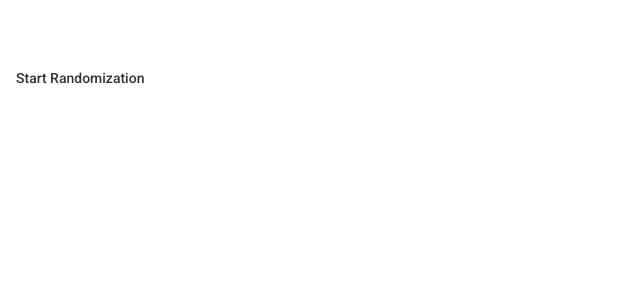
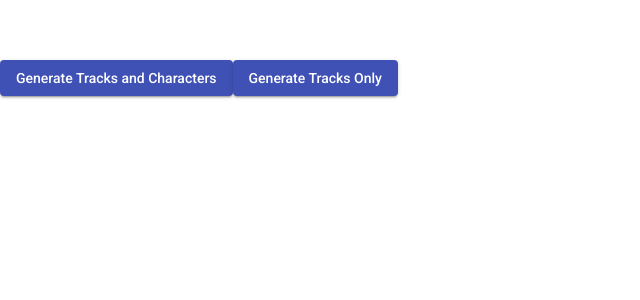
Before and after one commit to Logan-Coats/MkwRando, an Angular app: page / in a window 1280 px wide. Shown: the top 300 px of the page, without its empty margins (0-640 px from the left). Built offline with nearby package versions, Linux system fonts and the light colour scheme.

Commit message:
new component for generating tracks only

```diff
--- a/src/app/app-routing.module.ts
+++ b/src/app/app-routing.module.ts
@@ -2,6 +2,7 @@ import { NgModule } from '@angular/core';
 import { RouterModule, Routes } from '@angular/router';
 import { RandoComponent } from './rando/rando.component';
 import { StartComponent } from './start/start.component';
+import { TracksComponent } from './tracks/tracks.component';
 
 const routes: Routes = [
   {
@@ -11,6 +12,10 @@ const routes: Routes = [
   {
     path: 'rando',
     component:RandoComponent
+  },
+  {
+    path: 'rando-tracks',
+    component:TracksComponent
   }
 ];
 
--- a/src/app/app.module.ts
+++ b/src/app/app.module.ts
@@ -8,11 +8,13 @@ import { RandoComponent } from './rando/rando.component';
 import { MatFormFieldModule } from '@angular/material/form-field';
 import { MatSelectModule } from '@angular/material/select';
 import { MatButtonModule } from '@angular/material/button';
+import { TracksComponent } from './tracks/tracks.component';
 @NgModule({
   declarations: [
     AppComponent,
     StartComponent,
-    RandoComponent
+    RandoComponent,
+    TracksComponent
   ],
   imports: [
     BrowserModule,
--- a/src/app/start/start.component.html
+++ b/src/app/start/start.component.html
@@ -1,2 +1,3 @@
 
-<button mat-button class="m-2" style="margin-top:60px" (click)="toRando()">Start Randomization</button>
+<button mat-raised-button color="primary" class="m-2" style="margin-top:60px" (click)="toRando()">Generate Tracks and Characters</button>
+<button mat-raised-button color="primary" class="m-2" style="margin-top:60px" (click)="toTracksOnly()"> Generate Tracks Only</button>
--- a/src/app/start/start.component.ts
+++ b/src/app/start/start.component.ts
@@ -16,4 +16,8 @@ export class StartComponent implements OnInit {
   toRando(){
     this.router.navigate(['rando'])
   }
+
+  toTracksOnly(){
+    this.router.navigate(['rando-tracks'])
+  }
 }
--- /dev/null
+++ b/src/app/tracks/tracks.component.html
@@ -0,0 +1 @@
+<p>tracks works!</p>
--- /dev/null
+++ b/src/app/tracks/tracks.component.ts
@@ -0,0 +1,15 @@
+import { Component, OnInit } from '@angular/core';
+
+@Component({
+  selector: 'app-tracks',
+  templateUrl: './tracks.component.html',
+  styleUrls: ['./tracks.component.scss']
+})
+export class TracksComponent implements OnInit {
+
+  constructor() { }
+
+  ngOnInit(): void {
+  }
+
+}
```
Also changed, not shown: src/app/tracks/tracks.component.scss (added), 1 other file (tests, documents, lock files or other folders).
